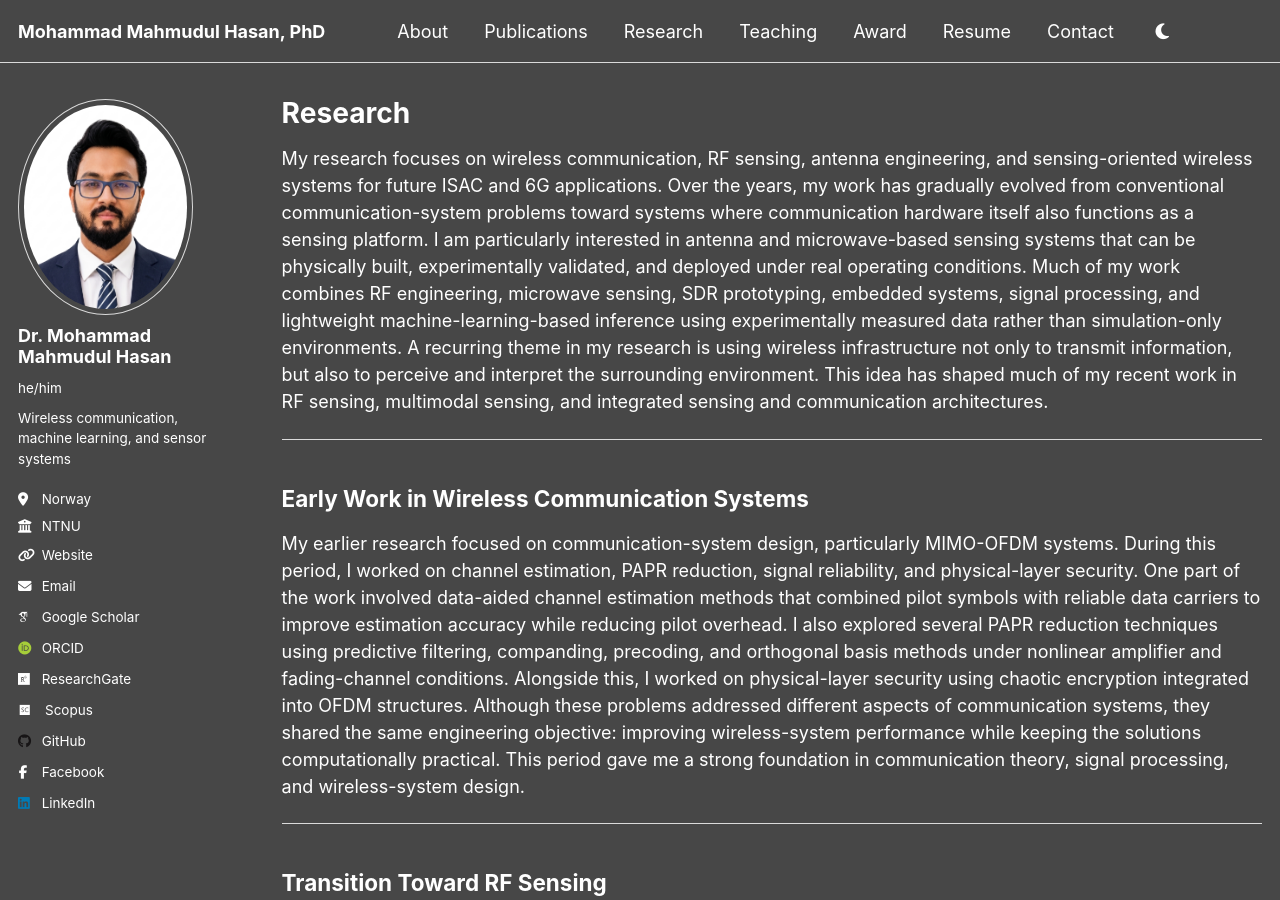
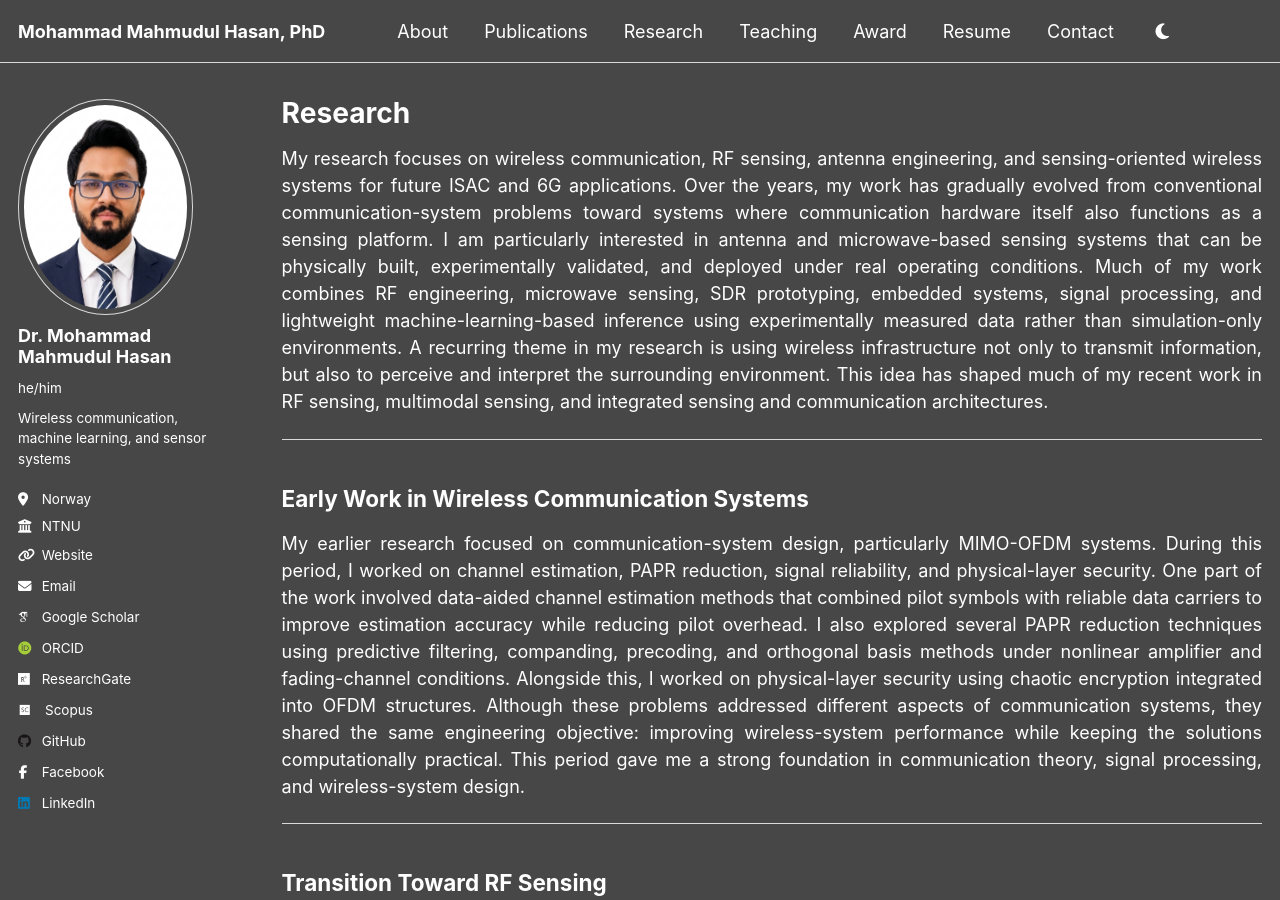
Before and after one commit to dearmahmud/dearmahmud.github.io, a Jekyll site: the page built from _pages/research.md, in a window 1280 px wide and 900 px high. Built offline with Jekyll 4.4.1, drawn with Linux system fonts in a browser that asks for light colours; some web fonts are replaced.

Commit message:
Update research.md

```diff
--- a/_pages/research.md
+++ b/_pages/research.md
@@ -4,39 +4,39 @@ title: "Research"
 permalink: /research/
 author_profile: true
 ---
-
+<p style="text-align: justify;">
 My research focuses on wireless communication, RF sensing, antenna engineering, and sensing-oriented wireless systems for future ISAC and 6G applications. Over the years, my work has gradually evolved from conventional communication-system problems toward systems where communication hardware itself also functions as a sensing platform. I am particularly interested in antenna and microwave-based sensing systems that can be physically built, experimentally validated, and deployed under real operating conditions. Much of my work combines RF engineering, microwave sensing, SDR prototyping, embedded systems, signal processing, and lightweight machine-learning-based inference using experimentally measured data rather than simulation-only environments. A recurring theme in my research is using wireless infrastructure not only to transmit information, but also to perceive and interpret the surrounding environment. This idea has shaped much of my recent work in RF sensing, multimodal sensing, and integrated sensing and communication architectures.
-
+</p>
 ---
 
 ## Early Work in Wireless Communication Systems
-
+<p style="text-align: justify;">
 My earlier research focused on communication-system design, particularly MIMO-OFDM systems. During this period, I worked on channel estimation, PAPR reduction, signal reliability, and physical-layer security. One part of the work involved data-aided channel estimation methods that combined pilot symbols with reliable data carriers to improve estimation accuracy while reducing pilot overhead. I also explored several PAPR reduction techniques using predictive filtering, companding, precoding, and orthogonal basis methods under nonlinear amplifier and fading-channel conditions. Alongside this, I worked on physical-layer security using chaotic encryption integrated into OFDM structures. Although these problems addressed different aspects of communication systems, they shared the same engineering objective: improving wireless-system performance while keeping the solutions computationally practical. This period gave me a strong foundation in communication theory, signal processing, and wireless-system design.
-
+</p>
 ---
 
 ## Transition Toward RF Sensing
-
+<p style="text-align: justify;">
 My research direction changed significantly during my PhD at the Norwegian University of Science and Technology (NTNU), where I worked on the AQMA project funded by the Research Council of Norway. During this period, I became increasingly interested in whether communication hardware itself could operate as a sensing system. Instead of treating antennas only as radiating structures, I started exploring whether their electromagnetic behavior could also be used to detect and characterize the surrounding environment. That shift gradually moved my work toward microwave sensing, antenna-based sensing systems, and integrated sensing and communication. The research combined RF engineering, electromagnetics, microwave sensing, signal processing, and machine learning. I worked extensively with CST, HFSS, COMSOL, and ADS for antenna and RF-system design, while MATLAB and Python were used for signal processing and inference development. A large part of the work was experimental. During my PhD, I fabricated and tested more than 500 antenna prototypes using PCB milling systems and carried out extensive RF measurements and laboratory validation. I also contributed to the development of wireless sensing laboratories, PCB fabrication facilities, and AI-oriented sensing infrastructure. One conclusion became increasingly clear during this work: future wireless systems will likely integrate sensing directly into the physical layer instead of treating it as a separate subsystem.
-
+</p>
 ---
 
 ## Microwave Chemical Sensing and MIMO RF Sensing
-
+<p style="text-align: justify;">
 A major part of my doctoral research focused on microwave sensing systems using antenna structures functionalized with advanced sensing materials, including MoS₂, MoS₂/MoOₓ heterostructures, molecularly imprinted polymers, and carbon-nanotube composites. Unlike conventional resistive sensors, these systems operate through changes in electromagnetic behavior, making them naturally compatible with wireless interrogation and RF-system integration. Using these approaches, I demonstrated selective detection of volatile organic compounds such as methanol, ethanol, and isopropanol under room-temperature operation. An important direction that emerged from this work was extending single sensing elements into MIMO sensing architectures. This introduced several practical challenges, including mutual coupling, cross-sensitivity, interference between sensing elements, and stable inference under noisy measurement conditions. To address these problems, I worked on compact antenna structures together with learning-based inference models trained directly on experimentally measured RF data. This work eventually led to the development of a microwave MIMO electronic nose system capable of simultaneous sensing and communication within the same framework. The research resulted in multiple journal publications, startup funding, ongoing patent evaluation, and nomination of my PhD thesis for a Best Doctoral Thesis Award in sensor research.
-
+</p>
 ---
 
 ## Machine Learning and Experimental Inference
-
+<p style="text-align: justify;">
 Machine learning in my work is mainly used as a practical inference layer built on top of RF and electromagnetic behavior. I am more interested in physically meaningful and experimentally stable models than purely black-box architectures disconnected from the sensing hardware itself. Most of my work therefore combines physics-aware feature extraction with lightweight learning-based inference. The focus has included classification, concentration estimation, adaptive inference, multimodal fusion, and learning under practical noise and channel uncertainty. All models are trained and validated using experimentally measured data rather than synthetic-only datasets. I have also worked with SDR-based prototyping using USRP platforms, embedded systems, FPGA-assisted implementations, and real-time inference pipelines for deployable sensing systems.
-
+</p>
 ---
 
 ## Current Research Direction
-
+<p style="text-align: justify;">
 My current research focuses on deployable integrated sensing and communication systems for future wireless infrastructure. One major direction involves replacing bulky VNA-based RF sensing systems with compact on-chip RF readout architectures that are more suitable for scalable deployment. Another direction involves combining RF sensing with computer vision and multimodal inference to improve robustness and semantic awareness in complex environments. I am also interested in UAV-assisted ISAC systems for applications such as traffic monitoring, environmental sensing, disaster response, and infrastructure-limited communication. More broadly, I am interested in how future wireless networks can evolve from passive communication infrastructure into intelligent distributed sensing systems capable of interacting with their physical environment in real time.
-
+</p>
 ---
 
 ## Research Projects and Funding
@@ -50,5 +50,6 @@ My current research focuses on deployable integrated sensing and communication s
 ---
 
 ## Long-Term Research Vision
-
+<p style="text-align: justify;">
 My long-term research goal is to contribute to wireless systems where sensing, communication, and machine intelligence operate within the same architecture instead of existing as isolated subsystems. I believe future 6G systems will increasingly move toward environment-aware and context-aware wireless infrastructure, where communication networks continuously interact with the physical world rather than simply transporting data between devices. My work aims to contribute to that transition through experimentally validated, hardware-aware, and practically deployable sensing and communication systems.
+</p>
```
